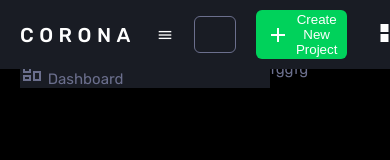
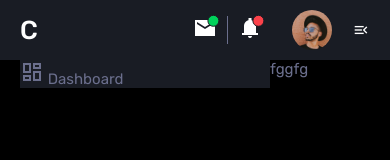
Before and after one commit to khreptunyevhen/admin-panel, a plain HTML site: page index.html in a window 390 px wide. Drawn offline with nearby package versions, Linux system fonts and the light colour scheme.

Commit message:
responsive header

```diff
--- a/index.html
+++ b/index.html
@@ -13,8 +13,8 @@
 <body>
   <header class="header">
     <div class="container header__container">
-      <a href="#!" class="header__logo logo">Corona</a>
-      <span class="material-symbols-sharp">
+      <a href="#!" class="header__logo logo">C<span>orona</span></a>
+      <span class="material-symbols-sharp" id="menu-left">
         menu
       </span>
       <form action="#!" class="header__form form-search">
@@ -62,6 +62,9 @@
           </button>
         </div>
       </div>
+      <span class="material-symbols-sharp" id="menu-right">
+        menu_open
+      </span>
     </div>
   </header>
   <!-- END OF HEADER -->
--- a/scss/_buttons.scss
+++ b/scss/_buttons.scss
@@ -2,6 +2,7 @@
   @include flex-jc-center;
   border-radius: var(--box-border-radius);
   background-color: var(--success-color);
+  min-width: 166px;
   gap: 6px;
   padding: 2px 10px;
   font-weight: 500;
--- a/scss/_header.scss
+++ b/scss/_header.scss
@@ -15,14 +15,19 @@
     gap: 20px;
 
     & > .material-symbols-sharp {
+      margin-left: 90px;
       font-size: 18px;
     }
+    #menu-right {
+      margin-left: 0;
+      display: none;
+    }
   }
-  &__form {
-
+  &__logo {
+    margin-right: 36px;
   }
-  &__list {
-
+  &__user {
+    min-width: 156px;
   }
   &__btn {
     margin-right: 0;
@@ -33,7 +38,8 @@
     cursor: pointer;
   }
   .form-search {
-    max-width: 560px;
+    width: 560px;
+    min-width: 155px;
 
     input {
       width: 100%;
@@ -50,3 +56,62 @@
     }
   }
 }
+
+// MEDIA
+
+// PC
+@media (max-width: 1087.98px) {
+  .header {
+
+    &__btn {
+      display: none;
+    }
+  }
+}
+// TABLET
+@media (max-width: 991.98px) {
+  .header {
+
+    .logo {
+      font-size: 26px;
+    }
+    .list {
+      margin-left: auto;
+    }
+    .logo span,
+    .form-search,
+    &__container > .material-symbols-sharp {
+      display: none;
+    }
+    #menu-right {
+      display: block;
+    }
+  }
+}
+
+// MOBILE
+@media (max-width: 767.98px) {
+  .header {
+
+    .user {
+      min-width: unset;
+
+      &__info {
+        display: none;
+      }
+    }
+  }
+}
+
+// MOBILE SMALL
+@media (max-width: 479.98px) {
+  .header {
+
+    .list {
+
+      &__item:first-child {
+        display: none;
+      }
+    }
+  }
+}
--- a/scss/main.scss
+++ b/scss/main.scss
@@ -4,17 +4,6 @@
 
 @import '_vars.scss';
 @import '_mixins';
-
-// BLOCKS
-@import '_header.scss';
-@import '_sidebar.scss';
-
-// COMPONENTS
-@import '_logo';
-@import '_buttons';
-@import '_list';
-@import '_user';
-
 
 // COMMON
 * {
@@ -49,6 +38,18 @@ input {
   border: none
 }
 
+// COMPONENTS
+@import '_logo';
+@import '_list';
+@import '_user';
+@import '_buttons';
+
+// BLOCKS
+@import '_header.scss';
+@import '_sidebar.scss';
+
+
+
 .container {
   max-width: 2000px;
   padding: 0 20px;
```
Also changed, not shown: css/main.min.css.
